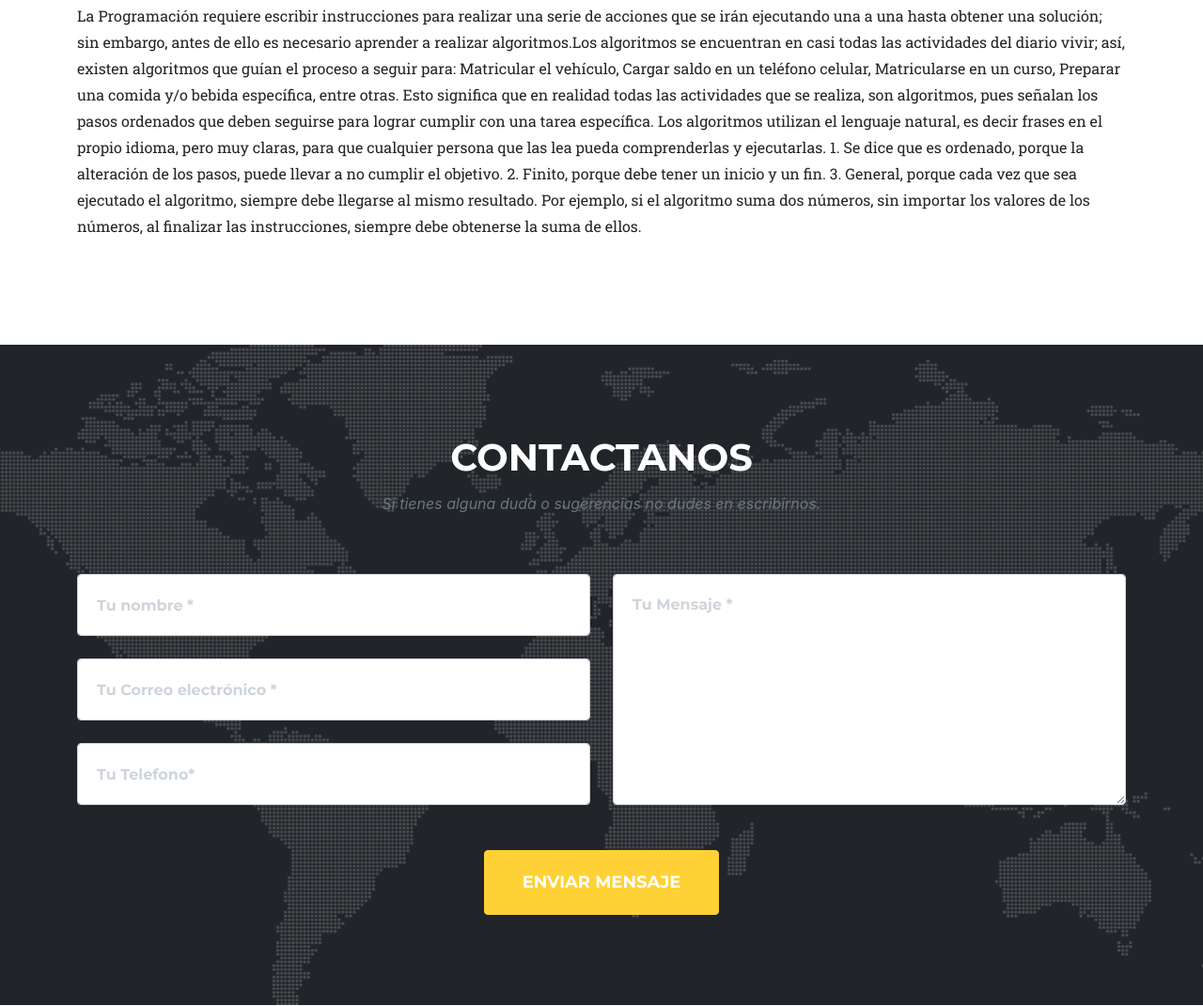
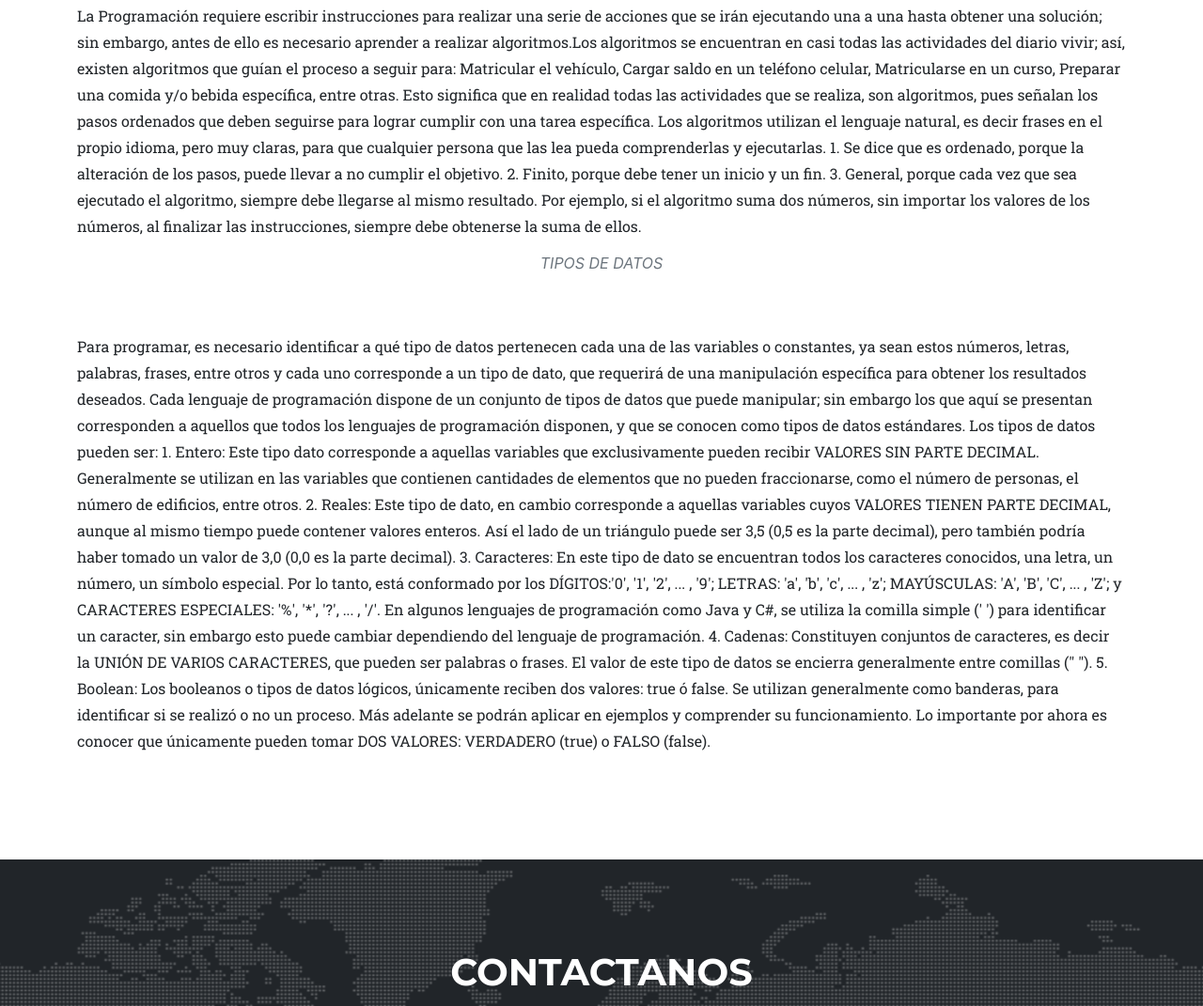
Before and after one commit to oscarp26/PrimerProyectoL4, a plain HTML site: page historiaProgramacion.html in a window 1280 px wide. Shown: the part 1668-2739 px from the top of the page at 94% size. Drawn offline with nearby package versions, Linux system fonts and the light colour scheme; a web font is replaced by a local one.

Commit message:
Update historiaProgramacion.html

```diff
--- a/historiaProgramacion.html
+++ b/historiaProgramacion.html
@@ -68,6 +68,28 @@
                     1. Se dice que es ordenado, porque la alteración de los pasos, puede llevar a no cumplir el objetivo.
                     2. Finito, porque debe tener un inicio y un fin.
                     3. General, porque cada vez que sea ejecutado el algoritmo, siempre debe llegarse al mismo resultado. Por ejemplo, si el algoritmo suma dos números, sin importar los valores de los números, al finalizar las instrucciones, siempre debe obtenerse la suma de ellos.
+
+                </P>
+                <div class="text-center">
+                    <h3 class="section-subheading text-muted">TIPOS DE DATOS</h3>
+                </div>
+                <P>
+                    Para programar, es necesario identificar a qué tipo de datos pertenecen cada una de las variables o constantes, ya sean estos números, letras, palabras, frases, entre otros y cada uno corresponde a un tipo de dato, que requerirá de una manipulación específica para obtener los resultados deseados. Cada lenguaje de programación dispone de un conjunto de tipos de datos que puede manipular; sin embargo los que aquí se presentan corresponden a aquellos que todos los lenguajes de programación disponen, y que se conocen como tipos de datos estándares. Los tipos de datos pueden ser:
+
+
+                    1. Entero: Este tipo dato corresponde a aquellas variables que exclusivamente pueden recibir VALORES SIN PARTE DECIMAL. Generalmente se utilizan en las variables que contienen cantidades de elementos que no pueden fraccionarse,
+                               como el número de personas, el número de edificios, entre otros.
+
+                    2. Reales: Este tipo de dato, en cambio corresponde a aquellas variables cuyos VALORES TIENEN PARTE DECIMAL, aunque al mismo tiempo puede contener valores enteros. Así el lado de un triángulo puede ser 3,5 (0,5 es la parte decimal),
+                               pero también podría haber tomado un valor de 3,0 (0,0 es la parte decimal).
+
+                    3. Caracteres: En este tipo de dato se encuentran todos los caracteres conocidos, una letra, un número, un símbolo especial. Por lo tanto, está conformado por los DÍGITOS:'0', '1', '2', ... , '9'; LETRAS: 'a', 'b', 'c', ... , 'z'; MAYÚSCULAS: 'A', 'B', 'C', ... , 'Z'; y  CARACTERES ESPECIALES: '%', '*', '?', ... , '/'.
+                               En algunos lenguajes de programación como Java y C#, se utiliza la comilla simple (' ') para identificar un caracter, sin embargo esto puede cambiar dependiendo del lenguaje de programación.
+
+                    4. Cadenas: Constituyen conjuntos de caracteres, es decir la UNIÓN DE VARIOS CARACTERES, que pueden ser palabras o frases. El valor de este tipo de datos se encierra generalmente entre comillas (" ").
+
+                    5. Boolean: Los booleanos o tipos de datos lógicos, únicamente reciben dos valores: true ó false. Se utilizan generalmente como banderas, para identificar si se realizó o no un proceso. Más adelante se podrán aplicar en ejemplos y comprender su funcionamiento. Lo importante por ahora es conocer que únicamente pueden tomar
+                               DOS VALORES: VERDADERO (true) o FALSO (false).
                 </P>
             </div>
         </section>
```
